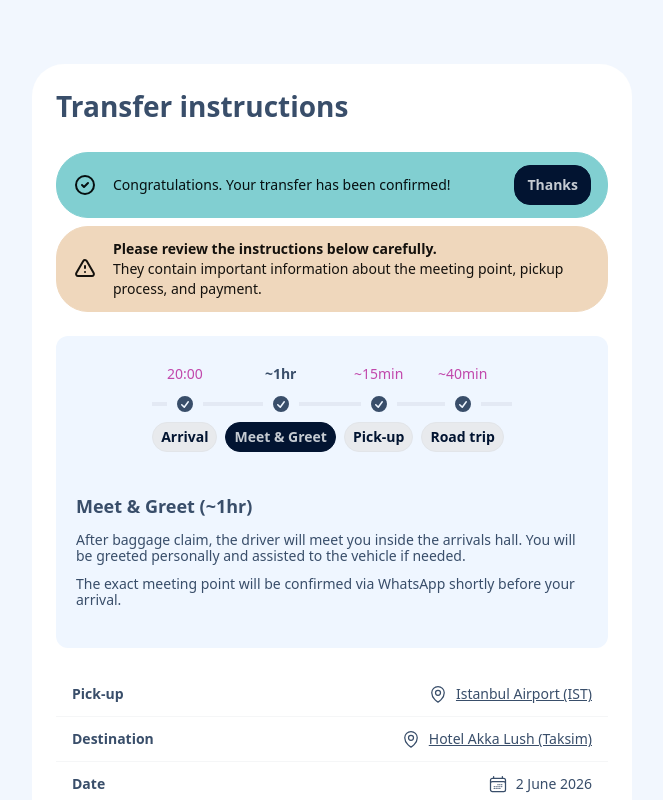
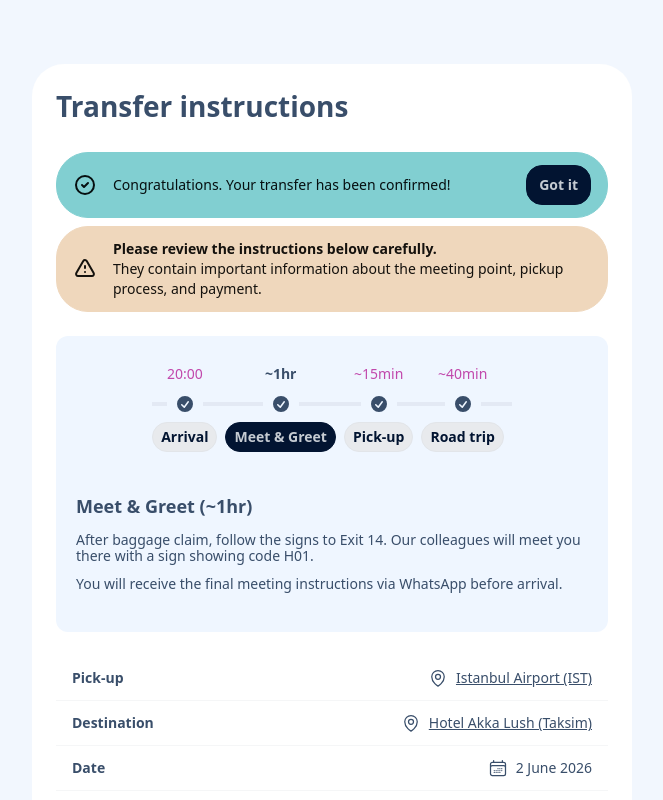
Before and after one commit to aleksdev404/istanbul-transfer.co, a Next.js app: page /instructions in a window 1280 px wide. Both pictures are taken after a click on the button "Meet & Greet". Shown: the top 800 px of the page, without its empty margins (308-971 px from the left). Built offline with nearby package versions, Linux system fonts and the light colour scheme.

Commit message:
fix: text

```diff
--- a/src/widgets/Instructions/Alerts.tsx
+++ b/src/widgets/Instructions/Alerts.tsx
@@ -5,7 +5,7 @@ export default () => {
                 <path strokeLinecap="round" strokeLinejoin="round" strokeWidth="2" d="M9 12l2 2 4-4m6 2a9 9 0 11-18 0 9 9 0 0118 0z" />
             </svg>
             <span>Congratulations. Your transfer has been confirmed!</span>
-            <button className="btn btn-sm btn-neutral">Thanks</button>
+            <button className="btn btn-sm btn-neutral">Got it</button>
         </div>
         <div role="alert" className="alert alert-warning">
             <svg xmlns="http://www.w3.org/2000/svg" className="h-6 w-6 shrink-0 stroke-current" fill="none" viewBox="0 0 24 24">
--- a/src/widgets/Instructions/timelineData.tsx
+++ b/src/widgets/Instructions/timelineData.tsx
@@ -21,11 +21,11 @@ export default {
         content: (
             <>
                 <p>
-            After baggage claim, the driver will meet you inside the arrivals hall.
-            You will be greeted personally and assisted to the vehicle if needed.
+                    After baggage claim, follow the signs to Exit 14.
+                    Our colleagues will meet you there with a sign showing code H01.
                 </p>
                 <p>
-            The exact meeting point will be confirmed via WhatsApp shortly before your arrival.
+                    You will receive the final meeting instructions via WhatsApp before arrival.
                 </p>
             </>
         ),
@@ -37,12 +37,14 @@ export default {
         content: (
             <>
                 <p>
-            Once you meet the driver, you’ll walk together to the vehicle parked
+                    After meeting our colleague, you will be escorted to the vehicle parked
                     at the official pickup area.
                 </p>
                 <p>
-            The driver will help with luggage and confirm the destination before departure.
+                    Luggage assistance will be provided, and the destination will be confirmed
+                    prior to departure.
                 </p>
+
             </>
         ),
     },
```
Lines whose indentation alone changed are shown as unchanged.
